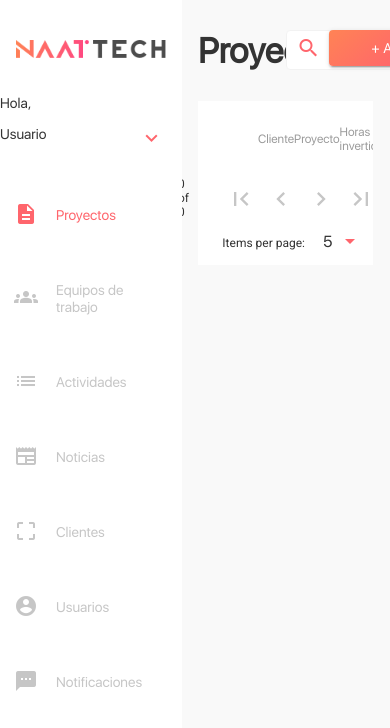
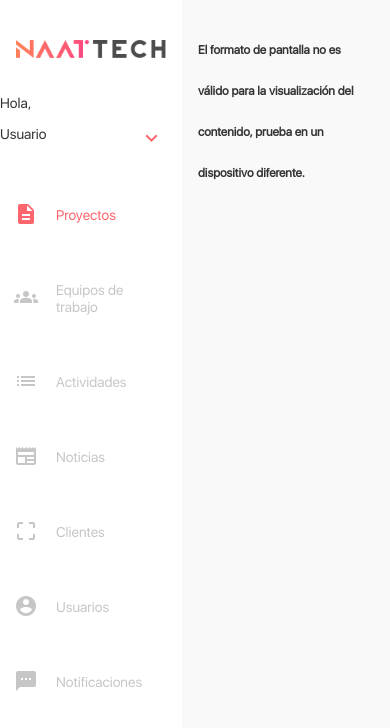
Before and after one commit to Frank420-Developer/Proyecto-Final-Front, an Angular app: page /dashboard/proyectos/proyectosPrincipal in a window 390 px wide. Shown: the top 728 px of the page. Built offline with nearby package versions, Linux system fonts and the light colour scheme; no server answers.

Commit message:
Responsive title

```diff
--- a/src/app/portal/ui/dashboard/principal/principal.component.html
+++ b/src/app/portal/ui/dashboard/principal/principal.component.html
@@ -45,7 +45,8 @@
     <!-- Contenido del menu -->
     <mat-drawer-content>
         <div class="router-container">
-            <router-outlet></router-outlet>
+            <h1 *ngIf="!verifyScreen()"> {{ errorMessage.INVALID_SCREEN }} </h1>
+            <router-outlet *ngIf="verifyScreen()" ></router-outlet>
         </div>
     </mat-drawer-content>
 </mat-drawer-container>
--- a/src/app/portal/ui/dashboard/principal/principal.component.ts
+++ b/src/app/portal/ui/dashboard/principal/principal.component.ts
@@ -20,6 +20,10 @@ export class PrincipalComponent implements OnInit {
   // Texts
   public menuTxt = TextsES.MENU;
   public buttonsTxt = TextsES.BUTTONS;
+  public errorMessage = TextsES.ERROR_MESSAGE;
+
+  // Window Size
+  private windowSize: any;
 
   constructor( private router: Router ) { }
 
@@ -32,4 +36,14 @@ export class PrincipalComponent implements OnInit {
     this.router.navigate(['login']);
   }
 
+
+  public verifyScreen() {
+    this.windowSize = window.innerWidth;
+
+    if ( this.windowSize < 1024 ) {
+      return false;
+    }
+    return true;
+  }
+
 }
--- a/src/app/portal/utilis/TextsConstantsES.ts
+++ b/src/app/portal/utilis/TextsConstantsES.ts
@@ -193,4 +193,5 @@ export const ERROR_MESSAGE = {
     INVALID_FILE_FORMAT: 'Formato de archivo invalido, sólo se permite la carga de imagenes JPG o PNG.',
     BAD_REQUEST: 'Hubo una falla al conectarse al servidor, por favor, vuelve a intentar.',
     BAD_INSERT: 'Lo sentimos, no se pudo agregar el elemento de forma satisfactoria.',
+    INVALID_SCREEN: 'El formato de pantalla no es válido para la visualización del contenido, prueba en un dispositivo diferente.',
 };
--- a/src/styles.scss
+++ b/src/styles.scss
@@ -402,3 +402,17 @@ input[type="file"] {
     font-family: SFUIDisplayRegular;
     src: url("./assets/fonts/SF-UI-Display-Regular.ttf") format("truetype");
 }
+
+
+@media only screen and (min-width: 360px), (max-width: 600px) {
+    h1 {
+        font-size: 12px;
+    }
+}
+
+@media (min-width: 601px) and (max-width: 1023) {
+    h1 {
+        font-size: 20px;
+    }
+
+}
```
